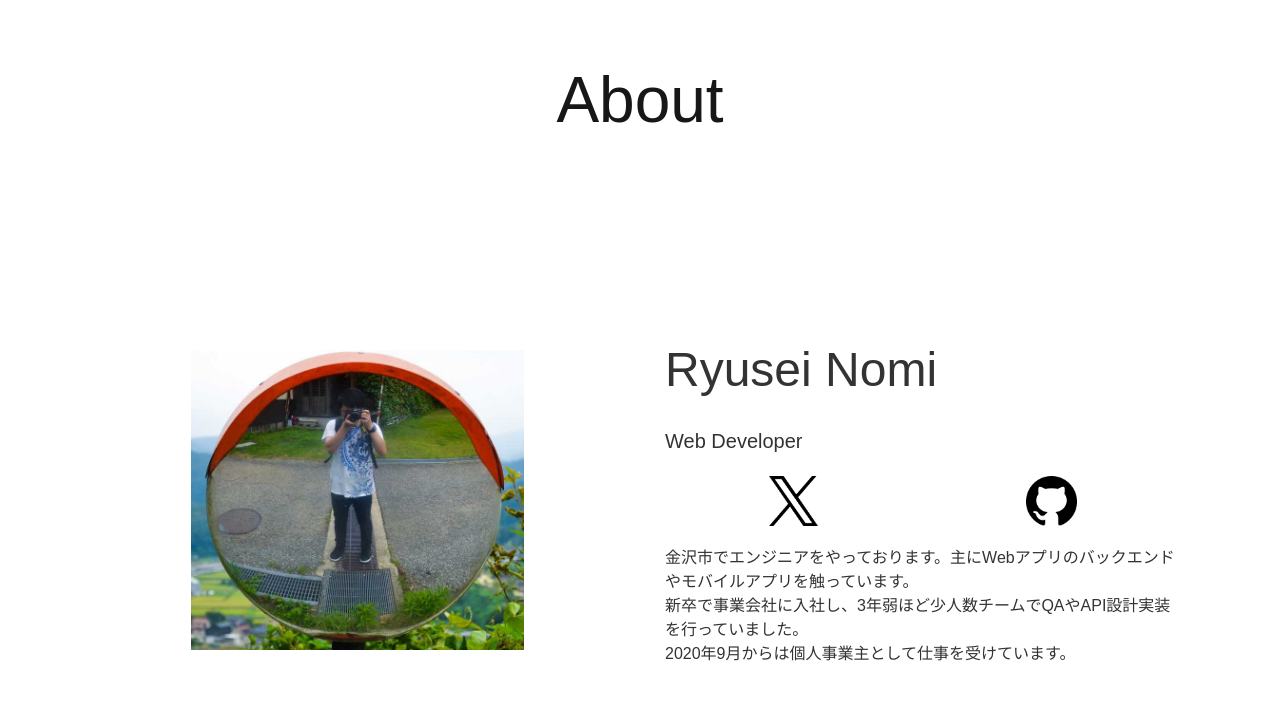
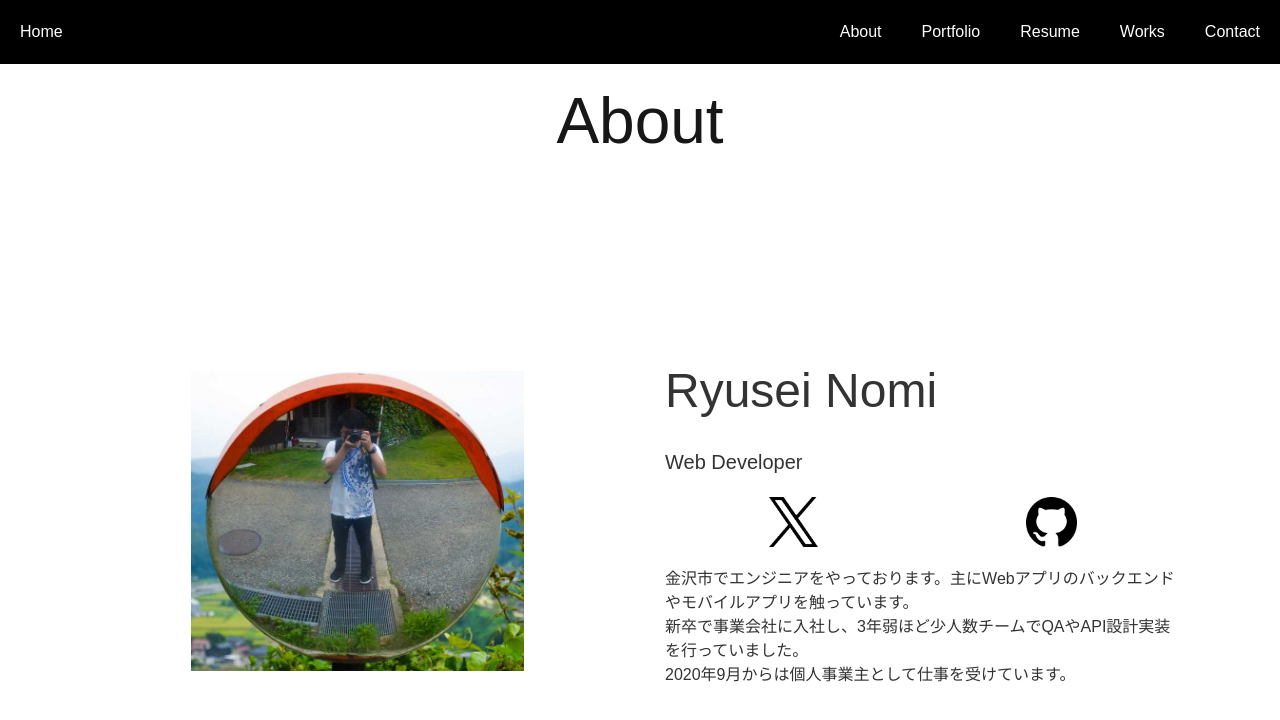
Before and after one commit to ryu-ton10/ryusei_worksite, a Next.js app: page /about in a window 1280 px wide. Shown: the top 720 px of the page. Built offline with nearby package versions, Linux system fonts and the light colour scheme.

Commit message:
add header

```diff
--- a/app/about/page.scss
+++ b/app/about/page.scss
@@ -4,11 +4,11 @@
   .about {
     height: 100vh;
     width: 100%;
-    padding: 0 50px;
     display: flex;
     flex-direction: column;
     align-items: center;
     justify-content: center;
+    padding: 0 50px;
 
     h1 {
       display: flex;
@@ -69,7 +69,7 @@
     height: 100vh;
     width: 100%;
     display: grid;
-    grid-template-rows: 1fr 3fr;
+    grid-template-rows: 0.5fr 3fr;
     align-items: center;
     padding: 0 100px;
 
--- a/app/about/page.tsx
+++ b/app/about/page.tsx
@@ -1,11 +1,14 @@
 import './page.scss';
 import Image from "next/image";
+import { Header } from "../component/header/header";
 import profileImage from "../../public/profile_picture.jpg";
 import xLogo from "../../public/x_logo.png";
 import githubLogo from "../../public/github_logo.png";
 
 export default function About() {
   return (
+    <>
+      <Header />
       <div className="about">
         <h1>About</h1>
         <div className="about__profile">
@@ -53,5 +56,6 @@ export default function About() {
           </div>
         </div>
       </div>
+    </>
   );
 }
--- /dev/null
+++ b/app/component/header/header.scss
@@ -0,0 +1,90 @@
+@use './../../mixins';
+
+@include mixins.mq(sp) {
+  .header {
+    width: 100%;
+    display: flex;
+    flex-direction: row;
+    justify-content: space-between;
+    background-color: black;
+
+    .header__nav {
+      display: none;
+    }
+
+    .header__hamburger {
+      display: flex;
+      flex-direction: column;
+      justify-content: center;
+      padding-right: 20px;
+
+      span {
+        display: block;
+        width: 30px;
+        height: 3px;
+        background-color: white;
+        margin: 5px 0;
+        border-radius: 5px;
+      }
+    }
+
+    a {
+      display: flex;
+      flex-direction: row;
+      align-items: center;
+      color: white;
+      font-size: 1.5rem;
+      text-decoration: none;
+      padding: 20px;
+    }
+  }
+
+  .header__mobile-menu {
+    display: flex;
+    flex-direction: column;
+    align-items: center;
+    background-color: black;
+
+    a {
+      display: flex;
+      flex-direction: row;
+      align-items: center;
+      justify-content: center;
+      color: white;
+      font-size: 1rem;
+      text-decoration: none;
+      text-align: center;
+      padding: 15px;
+    }
+  }
+}
+
+@include mixins.mq(pc) {
+  .header {
+    width: 100%;
+    display: flex;
+    flex-direction: row;
+    justify-content: space-between;
+    background-color: black;
+
+    .header__nav {
+      display: flex;
+      flex-direction: row;
+      align-items: center;
+    }
+
+    .header__hamburger {
+      display: none;
+    }
+
+    a {
+      display: flex;
+      flex-direction: row;
+      align-items: center;
+      color: white;
+      font-size: 1rem;
+      text-decoration: none;
+      padding: 20px;
+    }
+  }
+}
--- /dev/null
+++ b/app/component/header/header.tsx
@@ -0,0 +1,34 @@
+'use client';
+import { useState } from 'react';
+import './header.scss';
+
+export function Header() {
+  const [isMenuOpen, setIsMenuOpen] = useState(false);
+
+  return (
+    <>
+      <header className="header">
+        <a href="/">Home</a>
+        <nav className="header__nav">
+          <a href="/about">About</a>
+          <a href="/portfolio">Portfolio</a>
+          <a href="https://www.resume.id/27ma4_tonto" target="_blank" rel="noopener noreferrer">Resume</a>
+          <a href="/works">Works</a>
+          <a href="/contact">Contact</a>
+        </nav>
+        <div className="header__hamburger" onClick={() => setIsMenuOpen(!isMenuOpen)}>
+          <span></span>
+          <span></span>
+          <span></span>
+        </div>
+      </header>
+      <div className="header__mobile-menu" style={{ display: isMenuOpen ? 'block' : 'none' }}>
+        <a href="/about">About</a>
+        <a href="/portfolio">Portfolio</a>
+        <a href="https://www.resume.id/27ma4_tonto" target="_blank" rel="noopener noreferrer">Resume</a>
+        <a href="/works">Works</a>
+        <a href="/contact">Contact</a>
+      </div>
+    </>
+  );
+}
--- a/app/contact/page.tsx
+++ b/app/contact/page.tsx
@@ -1,7 +1,10 @@
 import './page.scss';
+import { Header } from "../component/header/header";
 
 export default function Contact() {
   return (
+    <>
+      <Header />
       <div className="contact">
         <h1>Contact</h1>
         <div className="contact__content">
@@ -9,5 +12,6 @@ export default function Contact() {
           <a href="mailto:ryusakine0507@gmail.com">ryusakine0507@gmail.com</a>
         </div>
       </div>
+    </>
   );
 }
--- a/app/portfolio/page.tsx
+++ b/app/portfolio/page.tsx
@@ -1,11 +1,14 @@
 import './page.scss';
 import { Project } from '../component/project/project';
+import { Header } from "../component/header/header";
 import barMomo from "../../public/bar_momo.png";
 import pokemonTribeRateSearcher from "../../public/pokemon_tribe_rate_searcher.png";
 import makaseteChoice from "../../public/makasete_choice.png";
 
 export default function Portfolio() {
   return (
+    <>
+      <Header />
       <div className="portfolio">
         <h1>Portfolio</h1>
         <div className="portfolio__projects">
@@ -29,5 +32,6 @@ export default function Portfolio() {
           />
         </div>
       </div>
+    </>
   );
 }
--- a/app/works/page.tsx
+++ b/app/works/page.tsx
@@ -1,9 +1,12 @@
 import { Project } from '../component/project/project';
+import { Header } from "../component/header/header";
 import hokurikucar from "../../public/hokurikucar.png";
 import './page.scss';
 
 export default function Works() {
   return (
+    <>
+      <Header />
       <div className="works">
         <h1>Works</h1>
         <div className="works__portfolio">
@@ -15,5 +18,6 @@ export default function Works() {
           />
         </div>
       </div>
+    </>
   );
 }
```
Lines whose indentation alone changed are shown as unchanged.
